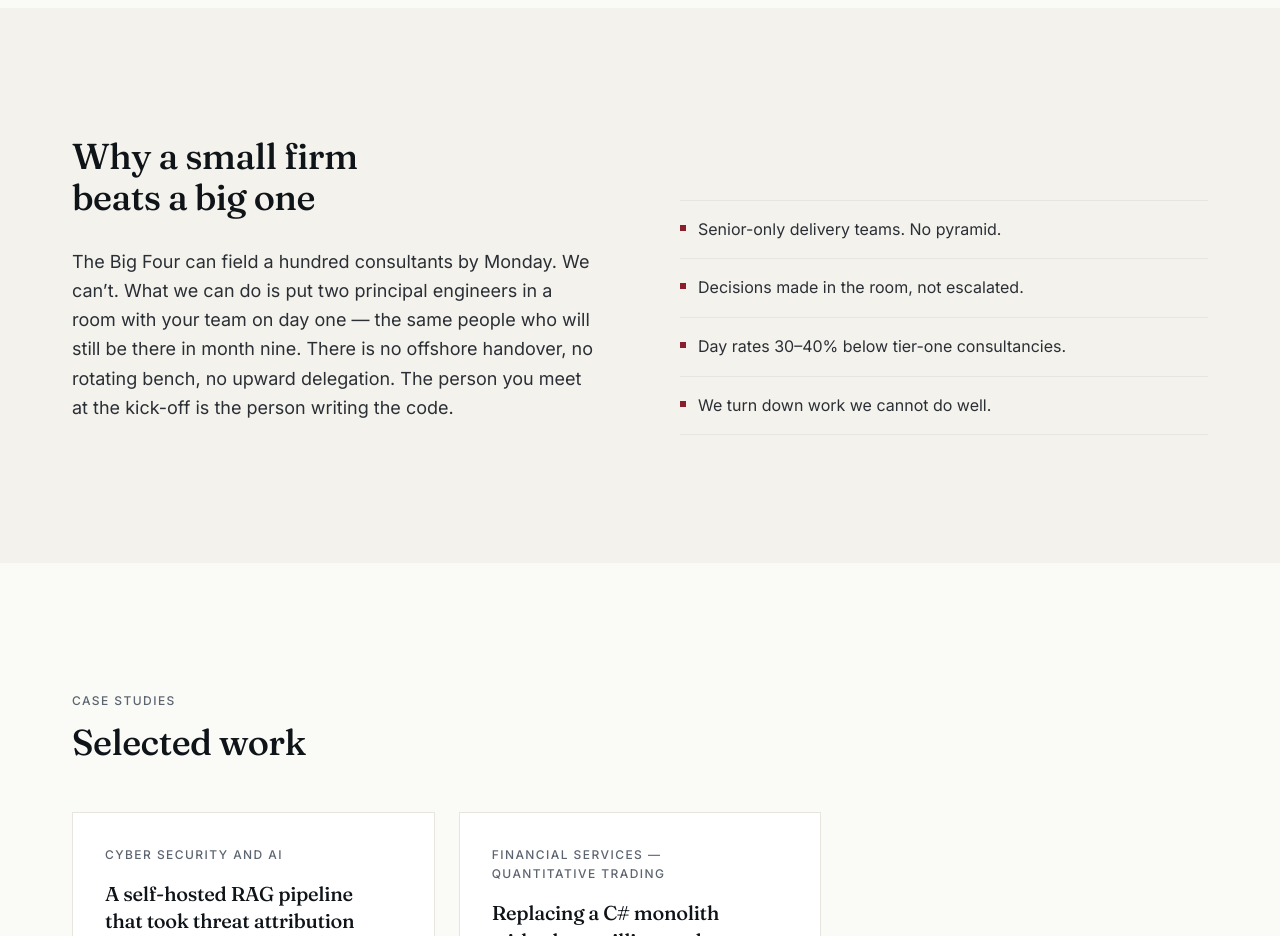
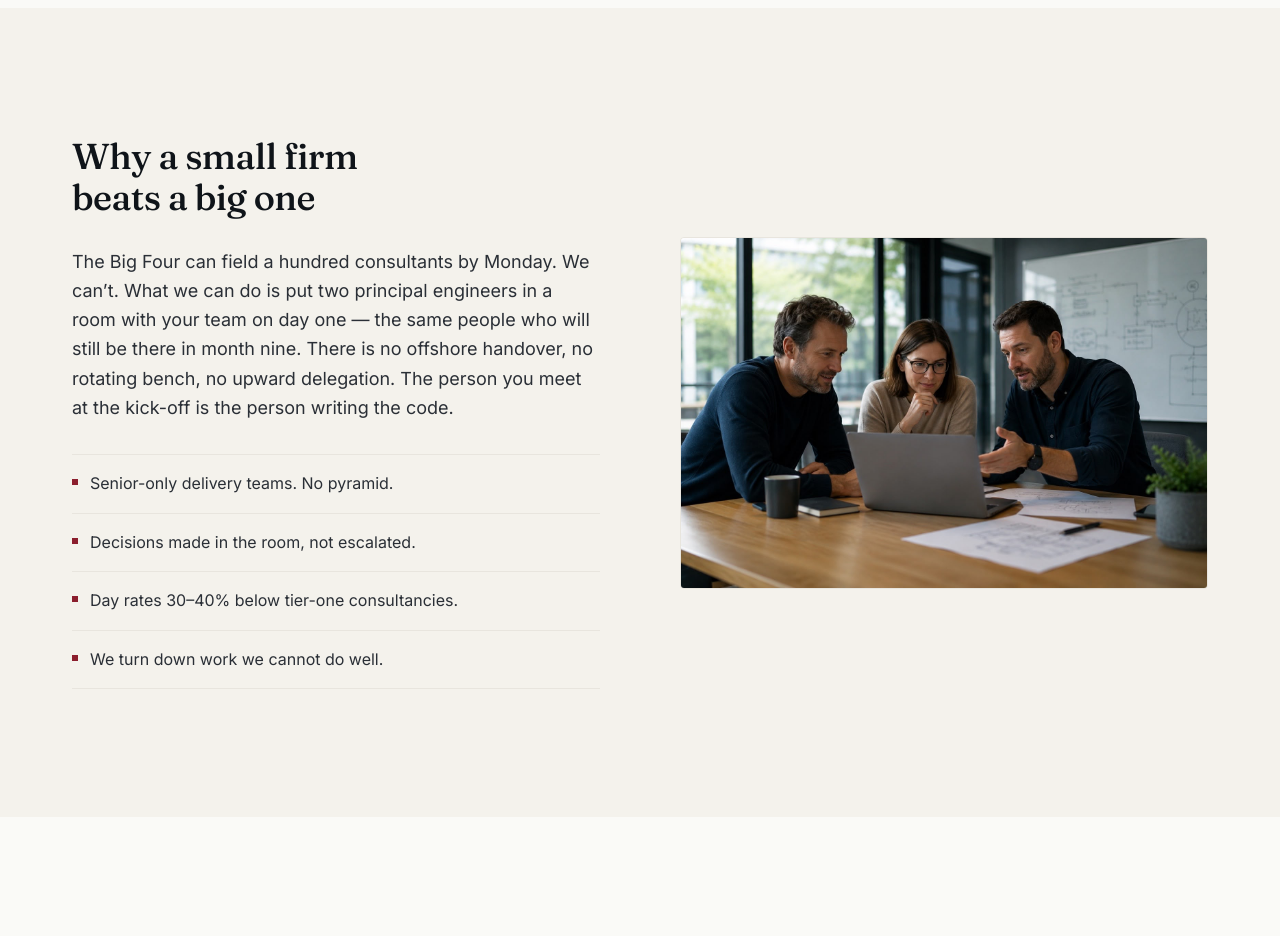
Before and after one commit to Redcliffe-Digital/website, a Next.js app: page / in a window 1280 px wide. Shown: the part 1600-2536 px from the top of the page. Built offline with nearby package versions, Linux system fonts and the light colour scheme.

Commit message:
Add team photo to the 'why a small firm' section

```diff
--- a/src/app/page.tsx
+++ b/src/app/page.tsx
@@ -278,7 +278,7 @@ export default function HomePage() {
 
       {/* Why a small firm */}
       <Section stripe ariaLabelledby="why-small-firm-heading">
-        <div className="grid gap-12 lg:grid-cols-2 lg:gap-20">
+        <div className="grid items-center gap-12 lg:grid-cols-2 lg:gap-20">
           <div>
             <SectionHeading
               as="h2"
@@ -292,9 +292,7 @@ export default function HomePage() {
               bench, no upward delegation. The person you meet at the kick-off is the person writing
               the code.
             </p>
-          </div>
-          <div className="lg:pt-16">
-            <ul className="divide-hairline border-hairline divide-y border-y">
+            <ul className="divide-hairline border-hairline mt-8 divide-y border-y">
               {whyBullets.map((bullet) => (
                 <li key={bullet} className="flex items-start gap-3 py-4">
                   <span aria-hidden="true" className="bg-oxblood mt-2 h-1.5 w-1.5 shrink-0" />
@@ -302,6 +300,18 @@ export default function HomePage() {
                 </li>
               ))}
             </ul>
+          </div>
+          <div>
+            {/* eslint-disable-next-line @next/next/no-img-element */}
+            <img
+              src="/images/why-small-firm.jpg"
+              alt="Three senior engineers working through a problem together at a laptop"
+              width={1536}
+              height={1024}
+              className="border-hairline aspect-[3/2] w-full rounded-sm border object-cover"
+              loading="lazy"
+              decoding="async"
+            />
           </div>
         </div>
       </Section>
```
Also changed, not shown: public/images/why-small-firm.jpg (added).
